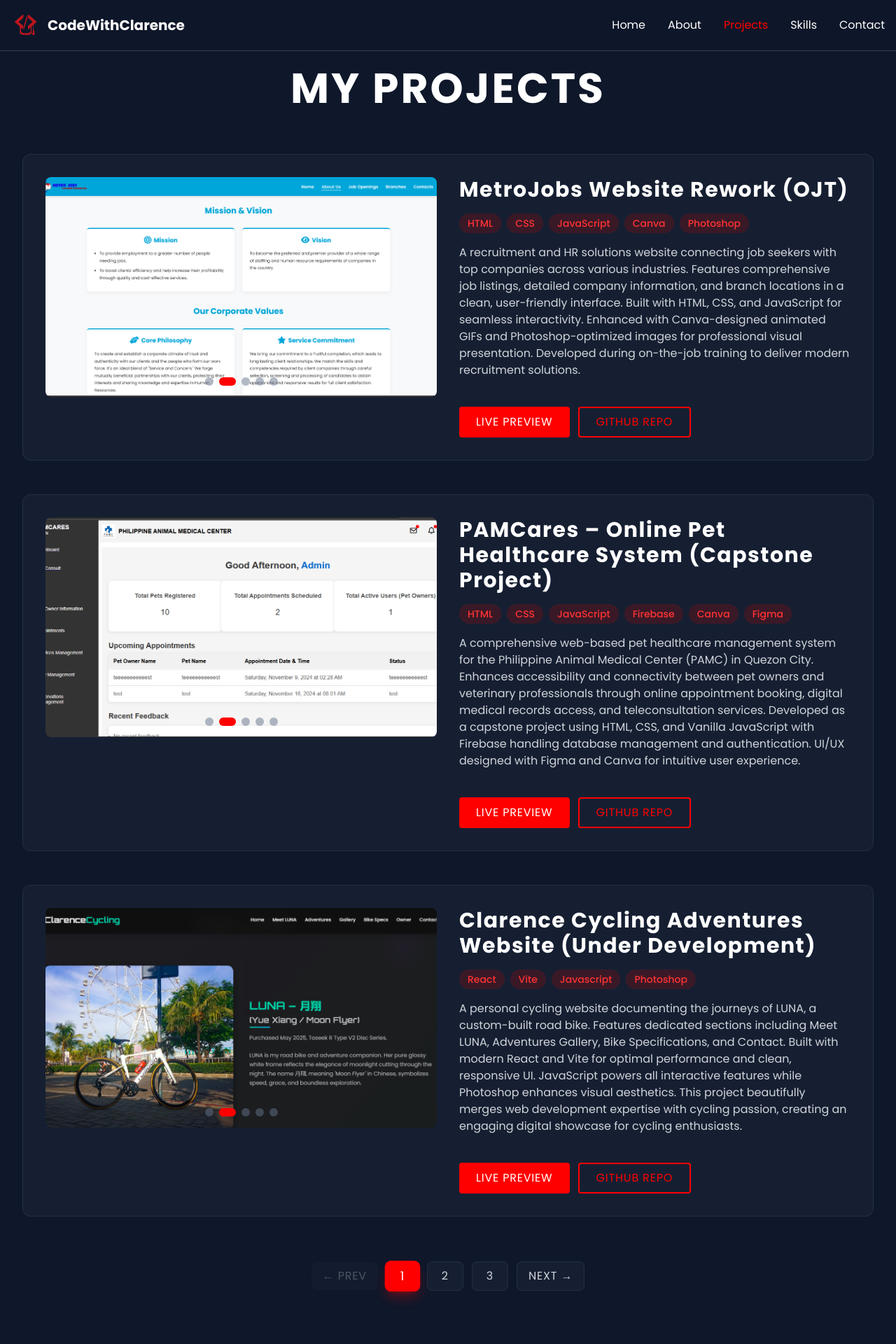
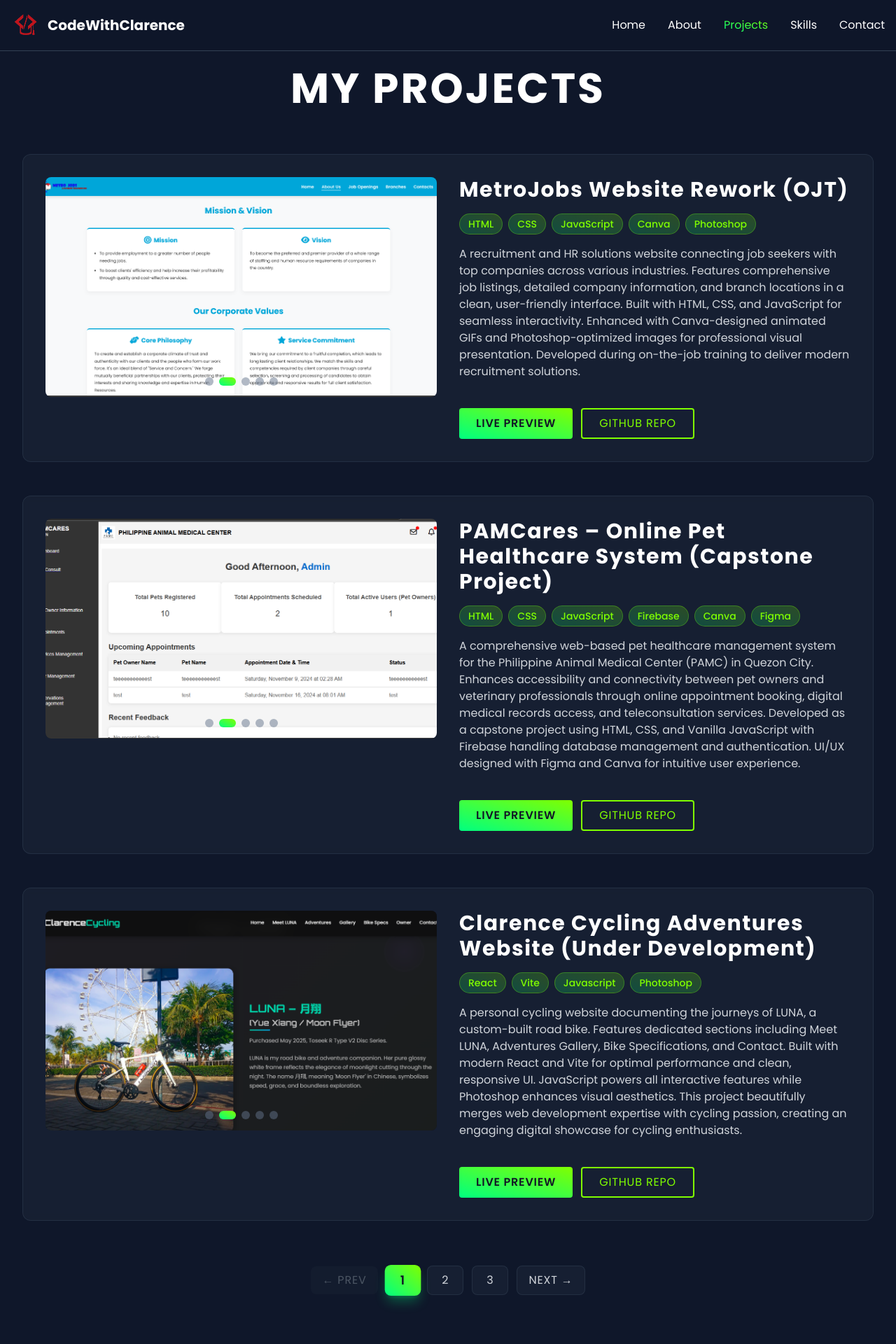
Before and after one commit to Clarence140/CodeWithClarence, a React (Vite) app: page /projects in a window 1280 px wide. Shown: the top 1920 px of the page at 70% size. Built offline with nearby package versions, Linux system fonts and the light colour scheme.

Commit message:
Home page 80%

```diff
--- a/src/components/Navigation.jsx
+++ b/src/components/Navigation.jsx
@@ -5,7 +5,7 @@ import { Link, useLocation } from "react-router-dom";
 
 const AnimatedText = ({ text }) => {
   return (
-    <span className="text-xl font-bold font-futuristic text-white hover:text-primary-500 transition-colors duration-300 cursor-pointer">
+    <span className="text-xl font-bold font-futuristic text-white hover:bg-gradient-to-tr hover:from-neon-lime hover:to-electric-chartreuse hover:bg-clip-text hover:text-transparent transition-all duration-300 cursor-pointer">
       {text}
     </span>
   );
@@ -87,7 +87,9 @@ const Navigation = () => {
             alt="Logo"
             className="w-10 h-10 rounded-full hover-glow"
           />
-          <AnimatedText text="CodeWithClarence" />
+          <span className="text-xl font-bold font-futuristic text-white hover:bg-gradient-to-tr hover:from-neon-lime hover:to-electric-chartreuse hover:bg-clip-text hover:text-transparent transition-all duration-300 cursor-pointer">
+            CodeWithClarence
+          </span>
         </Link>
 
         <div
@@ -106,10 +108,10 @@ const Navigation = () => {
             <Link
               key={item.path}
               to={item.path}
-              className={`capitalize font-futuristic transition-colors duration-300 no-underline ${
+              className={`capitalize font-futuristic transition-all duration-300 no-underline ${
                 isActive(item.path)
-                  ? "text-primary-500"
-                  : "text-white hover:text-primary-500"
+                  ? "bg-gradient-to-tr from-neon-lime to-electric-chartreuse bg-clip-text text-transparent"
+                  : "text-white hover:bg-gradient-to-tr hover:from-neon-lime hover:to-electric-chartreuse hover:bg-clip-text hover:text-transparent"
               }`}
               onClick={() => {
                 if (item.path === "/") {
@@ -135,10 +137,10 @@ const Navigation = () => {
             <Link
               key={item.path}
               to={item.path}
-              className={`block w-full text-left px-5 py-3 capitalize font-futuristic first:rounded-t-lg last:rounded-b-lg transition-colors duration-300 no-underline ${
+              className={`block w-full text-left px-5 py-3 capitalize font-futuristic first:rounded-t-lg last:rounded-b-lg transition-all duration-300 no-underline ${
                 isActive(item.path)
-                  ? "text-primary-500"
-                  : "text-white hover:text-primary-500"
+                  ? "bg-gradient-to-tr from-neon-lime to-electric-chartreuse bg-clip-text text-transparent"
+                  : "text-white hover:bg-gradient-to-tr hover:from-neon-lime hover:to-electric-chartreuse hover:bg-clip-text hover:text-transparent"
               }`}
               onClick={() => {
                 if (item.path === "/") {
--- a/src/components/shared/Footer.jsx
+++ b/src/components/shared/Footer.jsx
@@ -90,7 +90,7 @@ const Footer = () => {
                   }`}
                   style={{ transitionDelay: `${index * 100}ms` }}
                 >
-                  <span className="text-2xl mb-1 text-gray-300 group-hover:text-primary-500 transition-colors">
+                  <span className="text-2xl mb-1 text-gray-300 group-hover:bg-gradient-to-tr group-hover:from-neon-lime group-hover:to-electric-chartreuse group-hover:bg-clip-text group-hover:text-transparent transition-all duration-300">
                     {item.icon}
                   </span>
                   <span className="text-xs text-gray-400 group-hover:text-white transition-colors font-futuristic tracking-wider">
@@ -102,7 +102,7 @@ const Footer = () => {
           </div>
         </div>
 
-        <div className="h-px w-full bg-gradient-to-r from-transparent via-primary-500 to-transparent my-6"></div>
+        <div className="h-px w-full bg-gradient-to-r from-transparent via-electric-chartreuse to-transparent my-6"></div>
 
         <div
           className={`text-center text-gray-400 text-sm font-futuristic tracking-wider transition-all duration-700 ease-out ${
--- a/src/components/shared/SuccessModal.jsx
+++ b/src/components/shared/SuccessModal.jsx
@@ -64,7 +64,7 @@ const SuccessModal = ({ isOpen, onClose }) => {
           {/* Close Button */}
           <button
             onClick={onClose}
-            className="px-6 py-3 bg-primary-500 hover:bg-primary-600 text-white font-medium rounded-lg transition-all duration-300 hover:shadow-lg hover:shadow-primary-500/20 font-futuristic tracking-wider"
+            className="px-6 py-3 bg-gradient-to-tr from-neon-lime to-electric-chartreuse hover:from-neon-lime/90 hover:to-electric-chartreuse/90 text-gray-900 font-semibold rounded-lg transition-all duration-300 hover:shadow-lg hover:shadow-neon-lime/30 font-futuristic tracking-wider"
           >
             CLOSE
           </button>
--- a/src/components/shared/TypingAnimation.jsx
+++ b/src/components/shared/TypingAnimation.jsx
@@ -33,7 +33,7 @@ const TypingAnimation = ({ text, speed = 100, delay = 500 }) => {
   return (
     <span className="relative inline-block">
       {displayedText}
-      <span className="animate-pulse text-primary-500">|</span>
+      <span className="animate-pulse bg-gradient-to-tr from-neon-lime to-electric-chartreuse bg-clip-text text-transparent">|</span>
     </span>
   );
 };
--- a/src/index.css
+++ b/src/index.css
@@ -36,8 +36,8 @@ body {
 .hover-glow:hover {
   transform: translateY(-5px) scale(1.05);
   filter: brightness(120%);
-  box-shadow: 0 10px 30px rgba(255, 0, 0, 0.3), 0 0 20px rgba(255, 0, 0, 0.2);
-  border-color: rgba(255, 0, 0, 0.5);
+  box-shadow: 0 10px 30px rgba(0, 255, 128, 0.3), 0 0 20px rgba(128, 255, 0, 0.2);
+  border-color: rgba(128, 255, 0, 0.5);
 }
 
 /* Hamburger Menu Animation */
@@ -63,12 +63,12 @@ body {
 }
 
 ::-webkit-scrollbar-thumb {
-  background: #ff0000;
+  background: linear-gradient(to bottom, #80FF00, #00FF80);
   border-radius: 4px;
 }
 
 ::-webkit-scrollbar-thumb:hover {
-  background: #cc0000;
+  background: linear-gradient(to bottom, #00FF80, #80FF00);
 }
 
 /* Focus styles */
--- a/src/pages/Projects/components/Projects.jsx
+++ b/src/pages/Projects/components/Projects.jsx
@@ -386,7 +386,7 @@ const Projects = () => {
                         key={dotIndex}
                         className={`w-3 h-3 rounded-full transition-all ${
                           activeImageIndex[project.id] === dotIndex
-                            ? "bg-primary-500 w-6"
+                            ? "bg-gradient-to-tr from-neon-lime to-electric-chartreuse w-6"
                             : "bg-dark-500/50 hover:bg-dark-400"
                         }`}
                         onClick={() =>
@@ -410,7 +410,7 @@ const Projects = () => {
                     {project.techStack.map((tech, techIndex) => (
                       <span
                         key={techIndex}
-                        className="px-2 sm:px-3 py-1 bg-primary-600/20 text-primary-400 rounded-full text-xs sm:text-sm font-medium"
+                        className="px-2 sm:px-3 py-1 bg-gradient-to-tr from-neon-lime/20 to-electric-chartreuse/20 text-electric-chartreuse rounded-full text-xs sm:text-sm font-medium border border-electric-chartreuse/30"
                       >
                         {tech}
                       </span>
@@ -425,7 +425,7 @@ const Projects = () => {
                   {project.liveLink && project.liveLink !== "#" && (
                     <a
                       href={project.liveLink}
-                      className="w-full sm:w-auto px-6 py-2 bg-primary-500 hover:bg-primary-600 text-white rounded transition-all duration-300 hover:shadow-lg hover:shadow-primary-500/20 font-futuristic tracking-wider flex items-center justify-center text-sm sm:text-base no-underline hover:text-white"
+                      className="w-full sm:w-auto px-6 py-2 bg-gradient-to-tr from-neon-lime to-electric-chartreuse hover:from-neon-lime/90 hover:to-electric-chartreuse/90 text-gray-900 font-semibold rounded transition-all duration-300 hover:shadow-lg hover:shadow-neon-lime/30 font-futuristic tracking-wider flex items-center justify-center text-sm sm:text-base no-underline"
                       target="_blank"
                       rel="noopener noreferrer"
                     >
@@ -435,7 +435,7 @@ const Projects = () => {
                   {project.liveLink === "#" && (
                     <a
                       href="#"
-                      className="w-full sm:w-auto px-6 py-2 bg-primary-500 hover:bg-primary-600 text-white rounded transition-all duration-300 hover:shadow-lg hover:shadow-primary-500/20 font-futuristic tracking-wider flex items-center justify-center text-sm sm:text-base no-underline hover:text-white"
+                      className="w-full sm:w-auto px-6 py-2 bg-gradient-to-tr from-neon-lime to-electric-chartreuse hover:from-neon-lime/90 hover:to-electric-chartreuse/90 text-gray-900 font-semibold rounded transition-all duration-300 hover:shadow-lg hover:shadow-neon-lime/30 font-futuristic tracking-wider flex items-center justify-center text-sm sm:text-base no-underline"
                       onClick={(e) => e.preventDefault()}
                     >
                       LIVE PREVIEW
@@ -452,7 +452,7 @@ const Projects = () => {
                   {project.githubLink && project.githubLink !== "#" && (
                     <a
                       href={project.githubLink}
-                      className="w-full sm:w-auto px-6 py-2 border-2 border-primary-500 text-primary-500 hover:bg-primary-500 hover:text-white rounded transition-all duration-300 font-futuristic tracking-wider flex items-center justify-center text-sm sm:text-base no-underline"
+                      className="w-full sm:w-auto px-6 py-2 border-2 border-electric-chartreuse text-electric-chartreuse hover:bg-gradient-to-tr hover:from-neon-lime hover:to-electric-chartreuse hover:text-gray-900 rounded transition-all duration-300 font-futuristic tracking-wider flex items-center justify-center text-sm sm:text-base no-underline"
                       target="_blank"
                       rel="noopener noreferrer"
                     >
@@ -461,7 +461,7 @@ const Projects = () => {
                   )}
                   {project.githubLink === "#" && (
                     <button
-                      className="w-full sm:w-auto px-6 py-2 border-2 border-primary-500 text-primary-500 hover:bg-primary-500/10 rounded transition-all duration-300 font-futuristic tracking-wider flex items-center justify-center text-sm sm:text-base"
+                      className="w-full sm:w-auto px-6 py-2 border-2 border-electric-chartreuse/50 text-electric-chartreuse/50 rounded transition-all duration-300 font-futuristic tracking-wider flex items-center justify-center text-sm sm:text-base cursor-not-allowed"
                       disabled
                     >
                       GITHUB REPO
@@ -490,7 +490,7 @@ const Projects = () => {
                 className={`px-4 py-2 rounded-lg font-futuristic tracking-wider transition-all duration-300 ${
                   currentPage === 1
                     ? "bg-dark-800/30 text-gray-600 cursor-not-allowed"
-                    : "bg-dark-800/50 text-gray-300 hover:bg-primary-500 hover:text-white border border-dark-700/50"
+                    : "bg-dark-800/50 text-gray-300 hover:bg-gradient-to-tr hover:from-neon-lime hover:to-electric-chartreuse hover:text-gray-900 border border-dark-700/50"
                 }`}
               >
                 ← PREV
@@ -503,8 +503,8 @@ const Projects = () => {
                     onClick={() => handlePageChange(page)}
                     className={`px-5 py-2 rounded-lg font-futuristic tracking-wider transition-all duration-300 ${
                       currentPage === page
-                        ? "bg-primary-500 text-white shadow-lg shadow-primary-500/30 scale-110"
-                        : "bg-dark-800/50 text-gray-300 hover:bg-dark-700 hover:text-white border border-dark-700/50 hover:border-primary-500/50"
+                        ? "bg-gradient-to-tr from-neon-lime to-electric-chartreuse text-gray-900 font-semibold shadow-lg shadow-neon-lime/30 scale-110"
+                        : "bg-dark-800/50 text-gray-300 hover:bg-dark-700 hover:text-white border border-dark-700/50 hover:border-electric-chartreuse/50"
                     }`}
                   >
                     {page}
@@ -518,7 +518,7 @@ const Projects = () => {
                 className={`px-4 py-2 rounded-lg font-futuristic tracking-wider transition-all duration-300 ${
                   currentPage === totalPages
                     ? "bg-dark-800/30 text-gray-600 cursor-not-allowed"
-                    : "bg-dark-800/50 text-gray-300 hover:bg-primary-500 hover:text-white border border-dark-700/50"
+                    : "bg-dark-800/50 text-gray-300 hover:bg-gradient-to-tr hover:from-neon-lime hover:to-electric-chartreuse hover:text-gray-900 border border-dark-700/50"
                 }`}
               >
                 NEXT →
@@ -540,7 +540,7 @@ const Projects = () => {
           onTouchEnd={handleTouchEnd}
         >
           <button
-            className="absolute top-6 right-6 text-white text-4xl z-10 hover:text-primary-500 transition-colors"
+            className="absolute top-6 right-6 text-white text-4xl z-10 hover:bg-gradient-to-tr hover:from-neon-lime hover:to-electric-chartreuse hover:bg-clip-text hover:text-transparent transition-all duration-300"
             onClick={closeModal}
           >
             &times;
--- a/src/pages/Skills/components/Skills.jsx
+++ b/src/pages/Skills/components/Skills.jsx
@@ -74,7 +74,7 @@ const Skills = () => {
               }`}
               style={{ transitionDelay: `${index * 100}ms` }}
             >
-              <div className="text-3xl sm:text-4xl lg:text-5xl text-primary-500 mb-2 sm:mb-3 transition-transform duration-300">
+              <div className="text-3xl sm:text-4xl lg:text-5xl bg-gradient-to-tr from-neon-lime to-electric-chartreuse bg-clip-text text-transparent mb-2 sm:mb-3 transition-transform duration-300">
                 {skill.icon}
               </div>
               <h3 className="text-sm sm:text-base lg:text-lg font-medium text-white font-futuristic tracking-wider text-center">
--- a/tailwind.config.js
+++ b/tailwind.config.js
@@ -46,6 +46,32 @@ export default {
           800: "#1e293b",
           900: "#0f172a",
         },
+        "neon-lime": {
+          DEFAULT: "#00FF80",
+          50: "#e6fff5",
+          100: "#ccffeb",
+          200: "#99ffd6",
+          300: "#66ffc2",
+          400: "#33ffad",
+          500: "#00FF80",
+          600: "#00cc66",
+          700: "#00994d",
+          800: "#006633",
+          900: "#00331a",
+        },
+        "electric-chartreuse": {
+          DEFAULT: "#80FF00",
+          50: "#f0ffe6",
+          100: "#e0ffcc",
+          200: "#c1ff99",
+          300: "#a2ff66",
+          400: "#83ff33",
+          500: "#80FF00",
+          600: "#66cc00",
+          700: "#4d9900",
+          800: "#336600",
+          900: "#1a3300",
+        },
       },
       animation: {
         "fade-in": "fadeIn 0.5s ease-in forwards",
```
Also changed, not shown: src/pages/Contact/components/Contact.jsx (+4 -4 lines), src/pages/Home/components/Hero.jsx (+7 -8 lines).
